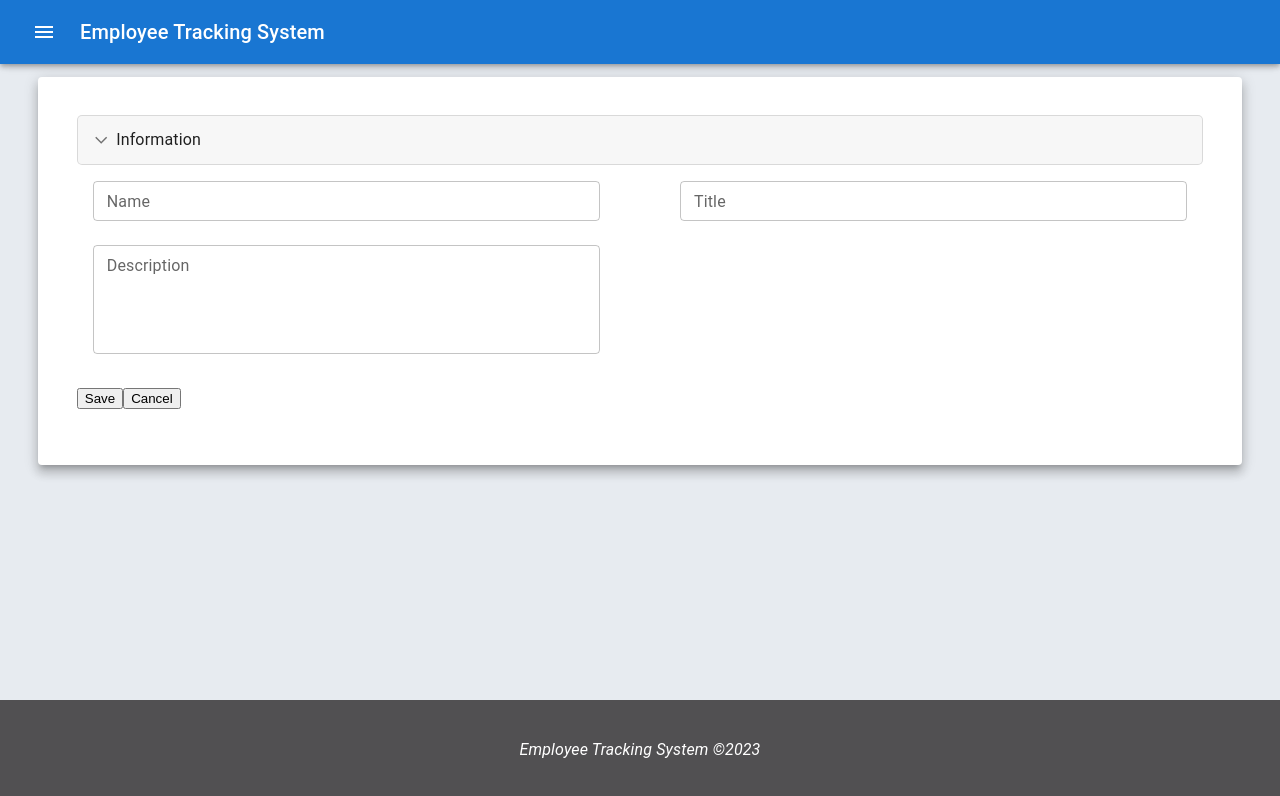
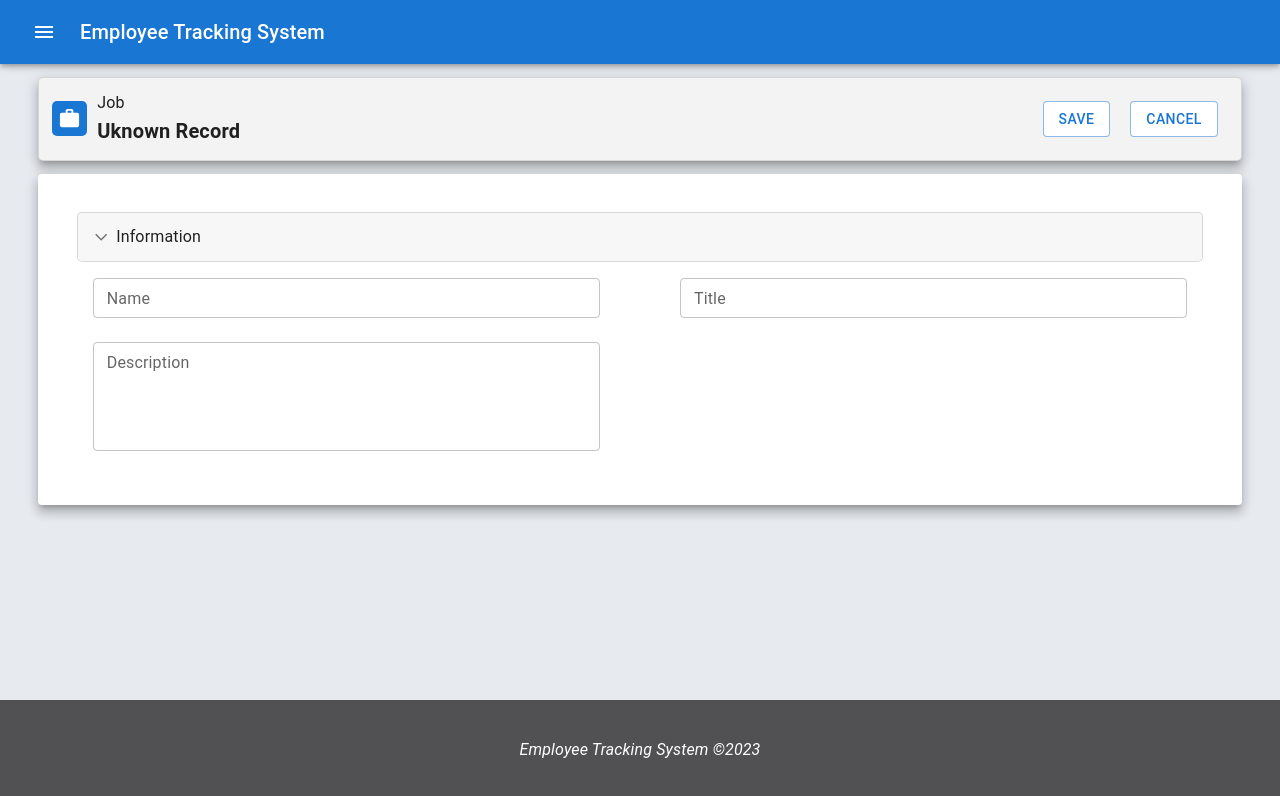
Before and after one commit to jbrodric/EmployeeTracking_MEVN, a React (Create React App) app in the folder client/empts_client/: page /Job in a window 1280 px wide. Shown: the top 796 px of the page. Built offline with nearby package versions, Linux system fonts and the light colour scheme.

Commit message:
Record Header Done

```diff
--- a/client/empts_client/src/components/EditJob.js
+++ b/client/empts_client/src/components/EditJob.js
@@ -1,7 +1,9 @@
-import { Form, useLoaderData, redirect, useNavigate } from "react-router-dom";
+import { Form, useLoaderData, redirect } from "react-router-dom";
 import backend from "../api/backend.js";
 import RecordEdit from "./RecordEdit.js";
 import { Paper } from "@mui/material";
+import RecordHeader from "./RecordHeader.js";
+import { getIcon } from "./Job.js";
 
 export async function action({ request, params }) {
   const jobListAPI = new backend.JobListAPI(backend.API_BASE_URL);
@@ -20,24 +22,18 @@ export async function action({ request, params }) {
 
 export default function EditContact() {
   const recordData = useLoaderData();
-  const navigate = useNavigate();
 
   return (
-    <Paper variant="elevation" elevation={8} className="page">
-      <Form method="post" id="job-form">
+    <Form method="post" id="job-form">
+      <RecordHeader
+        recordName={recordData.data.name}
+        objectName={recordData.metadata.objectName}
+        icon={getIcon()}
+        buttons={["Save", "Cancel"]}
+      />
+      <Paper variant="elevation" elevation={8} className="page">
         <RecordEdit recordData={recordData} mode="edit" />
-        <p>
-          <button type="submit">Save</button>
-          <button
-            type="button"
-            onClick={() => {
-              navigate(-1);
-            }}
-          >
-            Cancel
-          </button>
-        </p>
-      </Form>
-    </Paper>
+      </Paper>
+    </Form>
   );
 }
--- a/client/empts_client/src/components/Job.js
+++ b/client/empts_client/src/components/Job.js
@@ -47,7 +47,7 @@ export async function loader({ params }) {
   });
 }
 
-function getIcon() {
+export function getIcon() {
   return (
     <>
       <WorkIcon
@@ -73,6 +73,7 @@ export default function Job() {
         objectName={recordData.metadata.objectName}
         icon={getIcon()}
         buttons={["Edit", "Delete", "Back"]}
+        backURL="/Jobs"
       />
       <Paper variant="elevation" elevation={8} className="page">
         <RecordEdit recordData={recordData} mode="view" />
--- a/client/empts_client/src/components/RecordHeader.js
+++ b/client/empts_client/src/components/RecordHeader.js
@@ -1,4 +1,4 @@
-import { Form } from "react-router-dom";
+import { Form, Link } from "react-router-dom";
 import { Paper, Button, Typography, Box } from "@mui/material";
 import { styled } from "@mui/material/styles";
 import EditIcon from "@mui/icons-material/Edit";
@@ -22,7 +22,9 @@ const HeaderPaper = styled((props) => (
   borderRadius: "5px",
 }));
 
-let navigate;
+export default function RecordHeader(props) {
+  const { recordName, objectName, icon, buttons, backURL } = props;
+  const navigate = useNavigate();
   const ButtonMap = {
     Edit: (
       <>
@@ -81,24 +83,31 @@ const ButtonMap = {
     Back: (
       <>
         <Form>
+          <Link to={backURL}>
             <Button
               variant="outlined"
               type="button"
               sx={{ margin: "10px", backgroundColor: "white" }}
-          onClick={() => {
-            navigate(-1);
-          }}
             >
               Back
             </Button>
+          </Link>
         </Form>
+      </>
+    ),
+    Save: (
+      <>
+        <Button
+          variant="outlined"
+          type="submit"
+          sx={{ margin: "10px", backgroundColor: "white" }}
+        >
+          Save
+        </Button>
       </>
     ),
   };
 
-export default function RecordHeader(props) {
-  const { recordName, objectName, icon, buttons } = props;
-  navigate = useNavigate();
   return (
     <HeaderPaper variant="elevation" elevation={8}>
       <Box
```
Lines whose indentation alone changed are shown as unchanged.
